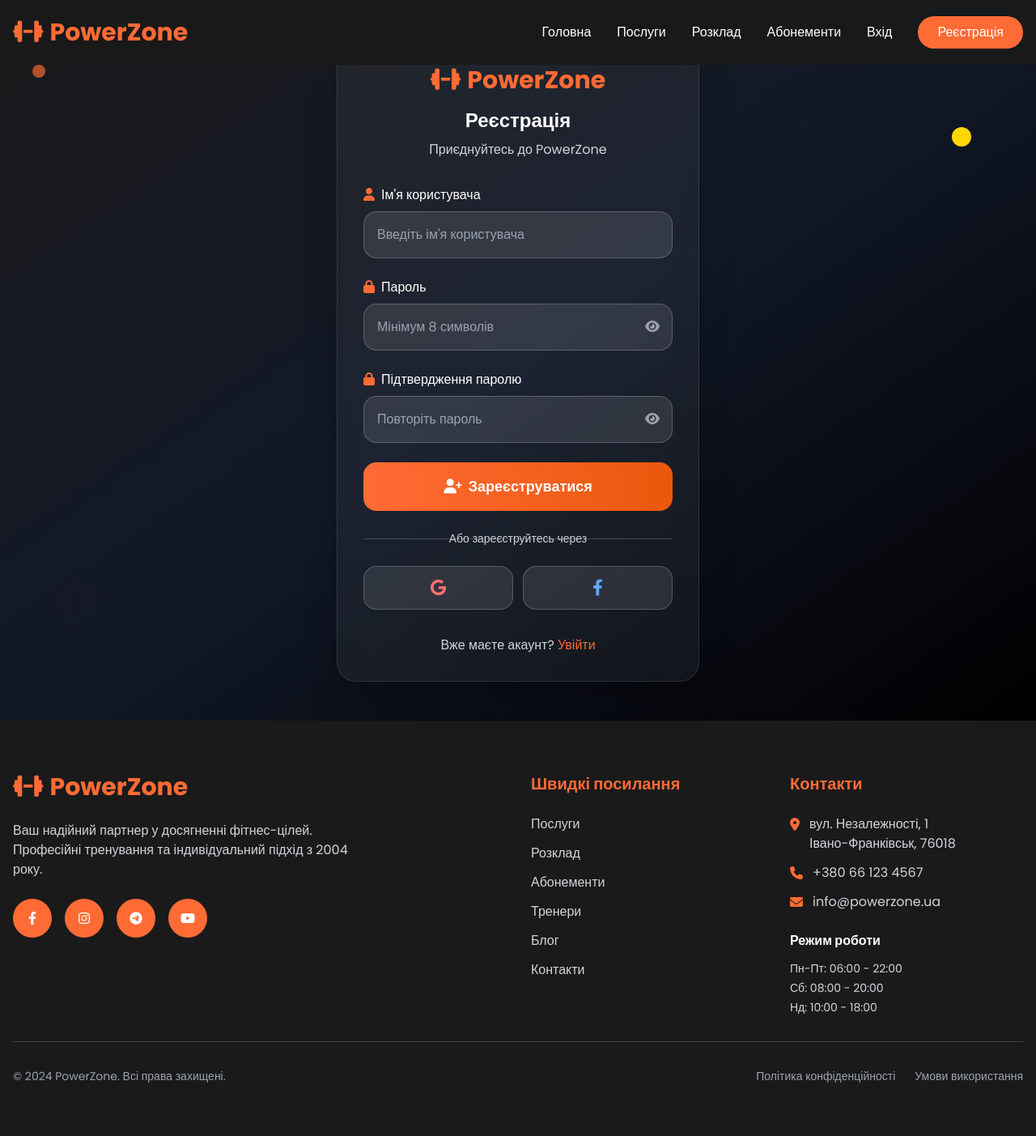
After one commit to dusty-31/django_sport, a Django app: page /register/ in a window 1280 px wide. The commit adds this page. Shown: the whole page at 81% size. Run offline with Django 5.2, Linux system fonts and the light colour scheme; some libraries are stand-ins or nearby versions.

Commit message:
Added register view page

```diff
--- /dev/null
+++ b/core/templates/core/register.html
@@ -0,0 +1,9 @@
+{% extends 'base/base.html' %}
+{% load static %}
+
+{% block title %}PowerZone - Реєстрація{% endblock %}
+
+{% block content %}
+
+    {% include 'core/sections/auth/register_form.html' %}
+{% endblock %}
--- a/core/templates/core/sections/auth/login_form.html
+++ b/core/templates/core/sections/auth/login_form.html
@@ -120,7 +120,7 @@
                 <div class="mt-8 text-center">
                     <p class="text-gray-300">
                         Ще не маєте акаунта?
-                        <a href="#" onclick="showRegister()"
+                        <a href="{% url 'core:register' %}"
                            class="text-primary hover:text-primary/80 font-medium transition-colors">
                             Зареєструватися
                         </a>
--- /dev/null
+++ b/core/templates/core/sections/auth/register_form.html
@@ -0,0 +1,164 @@
+<!-- Register Section -->
+<section class="min-h-screen bg-gradient-to-br from-secondary via-gray-900 to-black flex items-center justify-center py-12 px-4">
+    <!-- Background Elements -->
+    <div class="absolute inset-0">
+        <div class="absolute top-20 left-10 w-4 h-4 bg-primary rounded-full animate-pulse"></div>
+        <div class="absolute top-40 right-20 w-6 h-6 bg-accent rounded-full animate-bounce"></div>
+        <div class="absolute bottom-32 left-20 w-8 h-8 bg-primary/50 rounded-full animate-ping"></div>
+    </div>
+
+    <div class="max-w-md w-full relative z-10">
+        <!-- Register Form Container -->
+        <div class="bg-white/5 backdrop-blur-lg border border-white/10 rounded-3xl p-8 shadow-2xl">
+            <!-- Logo -->
+            <div class="text-center mb-8">
+                <a href="{% url 'core:index' %}" class="text-3xl font-bold text-primary">
+                    <i class="fas fa-dumbbell mr-2"></i>PowerZone
+                </a>
+                <h2 class="text-2xl font-bold text-white mt-4 mb-2">Реєстрація</h2>
+                <p class="text-gray-300">Приєднуйтесь до PowerZone</p>
+            </div>
+
+            <!-- Register Form -->
+            <form method="post" class="space-y-6">
+                {% csrf_token %}
+
+                <!-- Error Messages -->
+                {% if form.errors %}
+                    <div class="bg-red-500/20 border border-red-500/30 rounded-2xl p-4">
+                        <div class="flex items-center space-x-2">
+                            <i class="fas fa-exclamation-triangle text-red-400"></i>
+                            <span class="text-red-400 font-medium">Помилка реєстрації</span>
+                        </div>
+                        {% for field, errors in form.errors.items %}
+                            {% for error in errors %}
+                                <p class="text-red-300 text-sm mt-1">{{ error }}</p>
+                            {% endfor %}
+                        {% endfor %}
+                    </div>
+                {% endif %}
+
+                <!-- Username -->
+                <div class="space-y-2">
+                    <label for="{{ form.username.id_for_label }}" class="block text-white font-medium">
+                        <i class="fas fa-user mr-2 text-primary"></i>Ім'я користувача
+                    </label>
+                    <input type="text"
+                           name="{{ form.username.name }}"
+                           id="{{ form.username.id_for_label }}"
+                           class="w-full px-4 py-4 bg-white/10 border border-white/20 rounded-2xl text-white placeholder-gray-400 focus:outline-none focus:ring-2 focus:ring-primary focus:border-transparent transition-all"
+                           placeholder="Введіть ім'я користувача"
+                           value="{{ form.username.value|default:'' }}"
+                           required>
+                    {% if form.username.help_text %}
+                        <p class="text-gray-400 text-sm mt-1">{{ form.username.help_text }}</p>
+                    {% endif %}
+                </div>
+
+                <!-- Password1 -->
+                <div class="space-y-2">
+                    <label for="{{ form.password1.id_for_label }}" class="block text-white font-medium">
+                        <i class="fas fa-lock mr-2 text-primary"></i>Пароль
+                    </label>
+                    <div class="relative">
+                        <input type="password"
+                               name="{{ form.password1.name }}"
+                               id="{{ form.password1.id_for_label }}"
+                               class="w-full px-4 py-4 bg-white/10 border border-white/20 rounded-2xl text-white placeholder-gray-400 focus:outline-none focus:ring-2 focus:ring-primary focus:border-transparent transition-all pr-12"
+                               placeholder="Мінімум 8 символів"
+                               required>
+                        <button type="button"
+                                onclick="togglePassword('{{ form.password1.id_for_label }}')"
+                                class="absolute right-4 top-1/2 transform -translate-y-1/2 text-gray-400 hover:text-white transition-colors">
+                            <i class="fas fa-eye" id="toggleIcon_{{ form.password1.id_for_label }}"></i>
+                        </button>
+                    </div>
+                    {% if form.password1.help_text %}
+                        <div class="text-gray-400 text-sm mt-1">
+                            {% for line in form.password1.help_text.splitlines %}
+                                <p>• {{ line }}</p>
+                            {% endfor %}
+                        </div>
+                    {% endif %}
+                </div>
+
+                <!-- Password2 -->
+                <div class="space-y-2">
+                    <label for="{{ form.password2.id_for_label }}" class="block text-white font-medium">
+                        <i class="fas fa-lock mr-2 text-primary"></i>Підтвердження паролю
+                    </label>
+                    <div class="relative">
+                        <input type="password"
+                               name="{{ form.password2.name }}"
+                               id="{{ form.password2.id_for_label }}"
+                               class="w-full px-4 py-4 bg-white/10 border border-white/20 rounded-2xl text-white placeholder-gray-400 focus:outline-none focus:ring-2 focus:ring-primary focus:border-transparent transition-all pr-12"
+                               placeholder="Повторіть пароль"
+                               required>
+                        <button type="button"
+                                onclick="togglePassword('{{ form.password2.id_for_label }}')"
+                                class="absolute right-4 top-1/2 transform -translate-y-1/2 text-gray-400 hover:text-white transition-colors">
+                            <i class="fas fa-eye" id="toggleIcon_{{ form.password2.id_for_label }}"></i>
+                        </button>
+                    </div>
+                    {% if form.password2.help_text %}
+                        <p class="text-gray-400 text-sm mt-1">{{ form.password2.help_text }}</p>
+                    {% endif %}
+                </div>
+
+                <!-- Register Button -->
+                <button type="submit"
+                        class="w-full bg-gradient-to-r from-primary to-orange-600 hover:from-primary/80 hover:to-orange-700 text-white py-4 rounded-2xl font-bold text-lg transition-all transform hover:scale-105 hover:shadow-2xl">
+                    <i class="fas fa-user-plus mr-2"></i>Зареєструватися
+                </button>
+            </form>
+
+            <!-- Social Register -->
+            <div class="mt-6">
+                <div class="relative">
+                    <div class="absolute inset-0 flex items-center">
+                        <div class="w-full border-t border-white/20"></div>
+                    </div>
+                    <div class="relative flex justify-center text-sm">
+                        <span class="px-2 bg-transparent text-gray-300">Або зареєструйтесь через</span>
+                    </div>
+                </div>
+
+                <div class="mt-6 grid grid-cols-2 gap-3">
+                    <button class="w-full inline-flex justify-center py-3 px-4 border border-white/20 rounded-2xl bg-white/10 text-white hover:bg-white/20 transition-all">
+                        <i class="fab fa-google text-red-400 text-xl"></i>
+                    </button>
+                    <button class="w-full inline-flex justify-center py-3 px-4 border border-white/20 rounded-2xl bg-white/10 text-white hover:bg-white/20 transition-all">
+                        <i class="fab fa-facebook-f text-blue-400 text-xl"></i>
+                    </button>
+                </div>
+            </div>
+
+            <!-- Login Link -->
+            <div class="mt-8 text-center">
+                <p class="text-gray-300">
+                    Вже маєте акаунт?
+                    <a href="{% url 'core:login' %}" class="text-primary hover:text-primary/80 font-medium transition-colors">
+                        Увійти
+                    </a>
+                </p>
+            </div>
+        </div>
+    </div>
+</section>
+
+<script>
+    function togglePassword(fieldId) {
+        const passwordField = document.getElementById(fieldId);
+        const toggleIcon = document.getElementById('toggleIcon_' + fieldId);
+
+        if (passwordField.type === 'password') {
+            passwordField.type = 'text';
+            toggleIcon.classList.remove('fa-eye');
+            toggleIcon.classList.add('fa-eye-slash');
+        } else {
+            passwordField.type = 'password';
+            toggleIcon.classList.remove('fa-eye-slash');
+            toggleIcon.classList.add('fa-eye');
+        }
+    }
+</script>
--- a/core/urls.py
+++ b/core/urls.py
@@ -7,4 +7,5 @@ urlpatterns = [
     path('', views.IndexView.as_view(), name='index'),
     path('login/', views.LoginView.as_view(), name='login'),
     path('logout/', views.LogoutView.as_view(), name='logout'),
+    path('register/', views.RegisterView.as_view(), name='register'),
 ]
--- a/core/views.py
+++ b/core/views.py
@@ -1,5 +1,5 @@
 from django.contrib.auth import login, logout
-from django.contrib.auth.forms import AuthenticationForm
+from django.contrib.auth.forms import AuthenticationForm, UserCreationForm
 from django.shortcuts import render, redirect
 from django.views import View
 from django.views.generic import TemplateView
@@ -32,3 +32,26 @@ class LogoutView(View):
     def get(self, request):
         logout(request)
         return redirect('core:index')
+
+
+class RegisterView(View):
+    def get(self, request):
+        form = UserCreationForm()
+        for field in form.fields.values():
+            field.help_text = None
+        context = {
+            'form': form,
+        }
+        return render(request=request, template_name='core/register.html', context=context)
+
+    def post(self, request):
+        form = UserCreationForm(request.POST)
+        for field in form.fields.values():
+            field.help_text = None
+        if form.is_valid():
+            form.save()
+            return redirect('core:login')
+        context = {
+            'form': form,
+        }
+        return render(request=request, template_name='core/register.html', context=context)
--- a/templates/base/navbar.html
+++ b/templates/base/navbar.html
@@ -20,7 +20,7 @@
                     </a>
                 {% else %}
                     <a href="{% url 'core:login' %}" class="text-white hover:text-primary transition-colors font-medium">Вхід</a>
-                    <a href="#" class="bg-primary hover:bg-primary/80 text-white px-6 py-2 rounded-full transition-all">Реєстрація</a>
+                    <a href="{% url 'core:register' %}" class="bg-primary hover:bg-primary/80 text-white px-6 py-2 rounded-full transition-all">Реєстрація</a>
                 {% endif %}
             </div>
 
@@ -42,7 +42,7 @@
                     <a href="{% url 'core:logout' %}" class="block text-white hover:text-primary transition-colors">Вихід</a>
                 {% else %}
                     <a href="{% url 'core:login' %}" class="block text-white hover:text-primary transition-colors">Вхід</a>
-                    <a href="#" class="block bg-primary text-white px-4 py-2 rounded-full text-center">Реєстрація</a>
+                    <a href="{% url 'core:register' %}" class="block bg-primary text-white px-4 py-2 rounded-full text-center">Реєстрація</a>
                 {% endif %}
             </div>
         </div>
```
